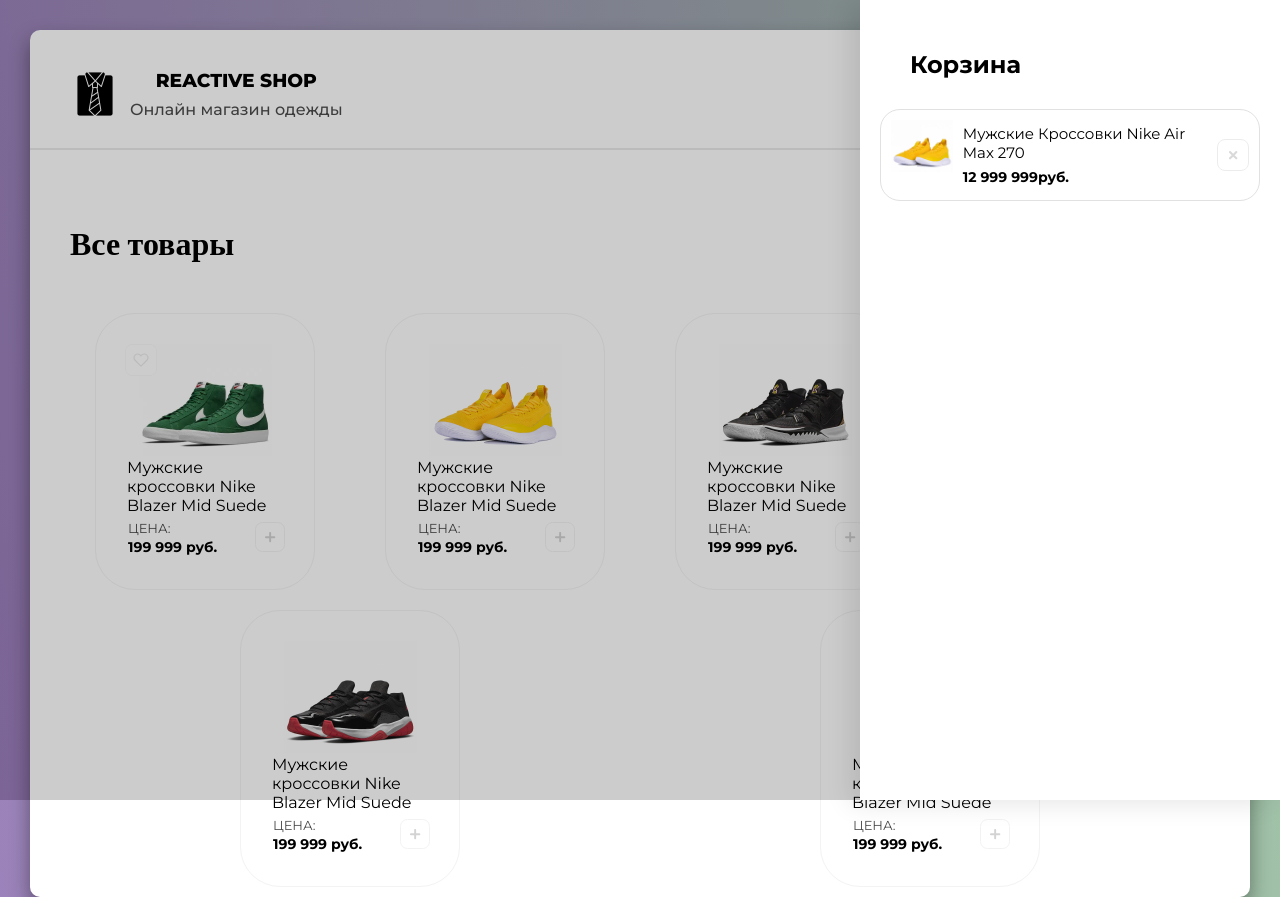
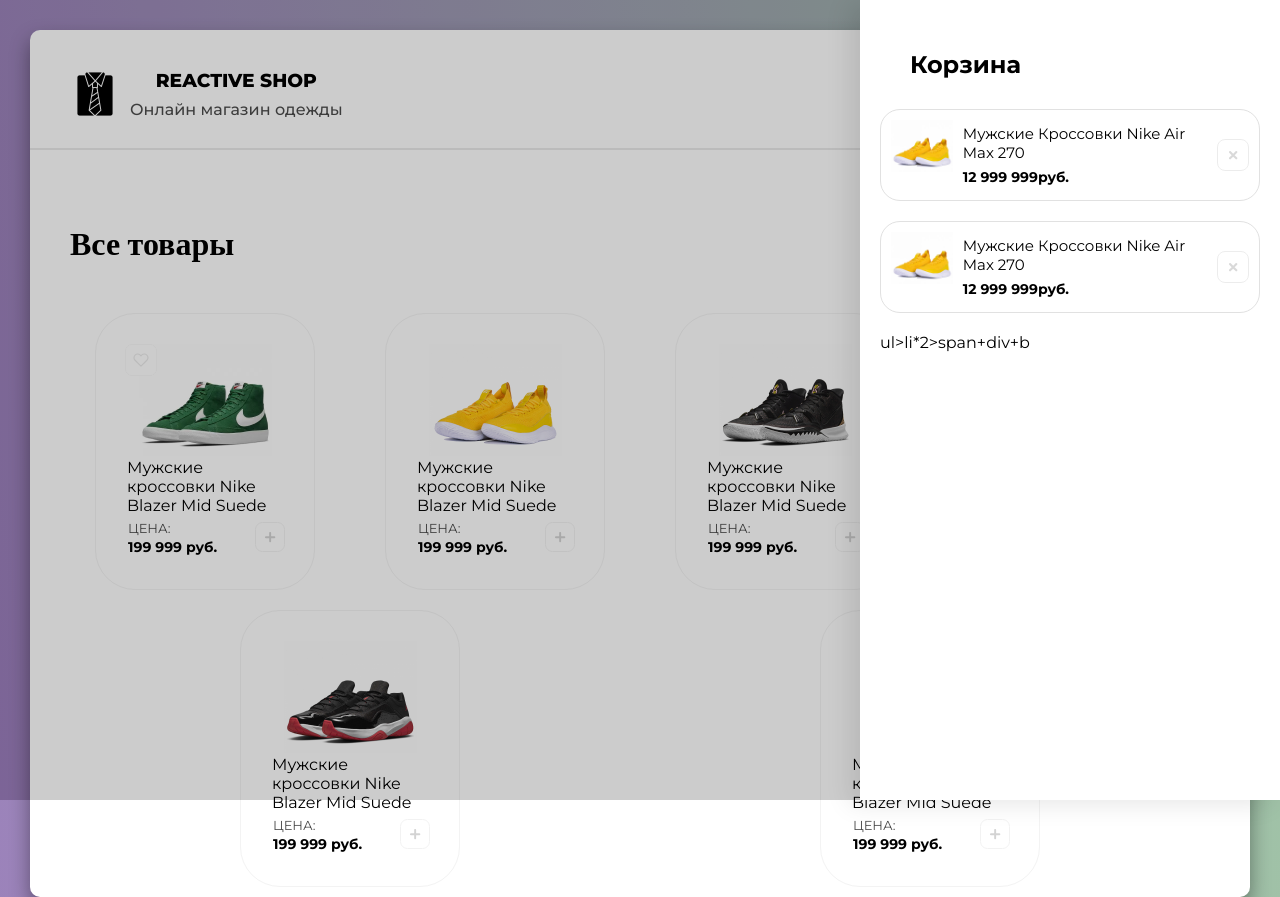
Before and after one commit to wagakir/react-shop, a React (Create React App) app: page / in a window 1280 px wide. Built offline with nearby package versions, Linux system fonts and the light colour scheme; grey boxes are pictures that could not be loaded; a web font is replaced by a local one.

Commit message:
Update App.js

```diff
--- a/src/App.js
+++ b/src/App.js
@@ -8,8 +8,9 @@
           <div className='overlay'>
               <div className='drawer'>
                   <h2>Корзина</h2>
+                  <div className='items'>
                       <div className='cartItem'>
-                      <div style={{backgroundImage:'url(/img/clothes/sneakers/image1.jpg)'}}
+                          <div style={{backgroundImage: 'url(/img/clothes/sneakers/image1.jpg)'}}
                                className={'cartItemImg'}></div>
                           <div>
                               <p>Мужские Кроссовки Nike Air Max 270</p>
@@ -18,6 +19,19 @@
 
                           <img className='removeBtn' src='/img/svg/btn-remove.svg' alt='Remove'/>
                       </div>
+                      <div className='cartItem'>
+                          <div style={{backgroundImage: 'url(/img/clothes/sneakers/image1.jpg)'}}
+                               className={'cartItemImg'}></div>
+                          <div>
+                              <p>Мужские Кроссовки Nike Air Max 270</p>
+                              <b>12 999 999руб.</b>
+                          </div>
+
+                          <img className='removeBtn' src='/img/svg/btn-remove.svg' alt='Remove'/>
+                      </div>
+                      ul>li*2>span+div+b
+                  </div>
+
               </div>
           </div>
 
@@ -34,7 +48,7 @@
 
               </div>
               <ul className="headerRight">
-                  <li >
+                  <li>
                   <img height={40} width={40} src='/img/profile.png' alt=''/>
                       <span>1221 руб.</span>
 
```
Lines whose indentation alone changed are shown as unchanged.
